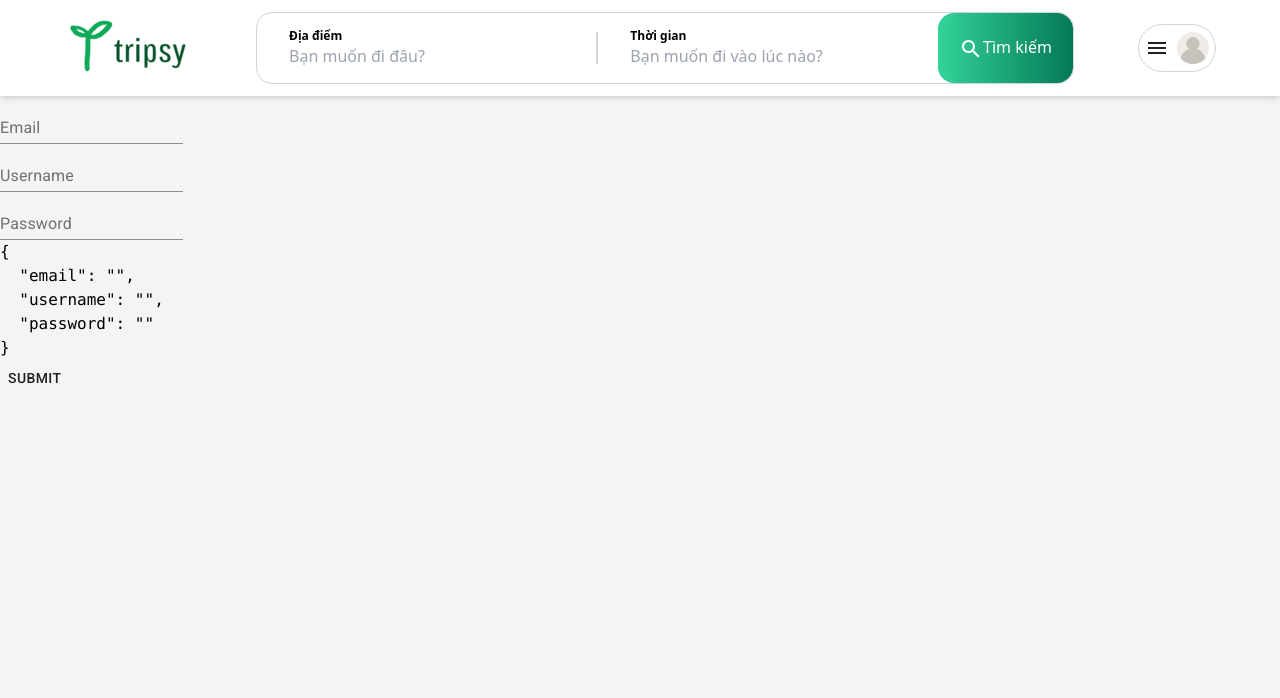
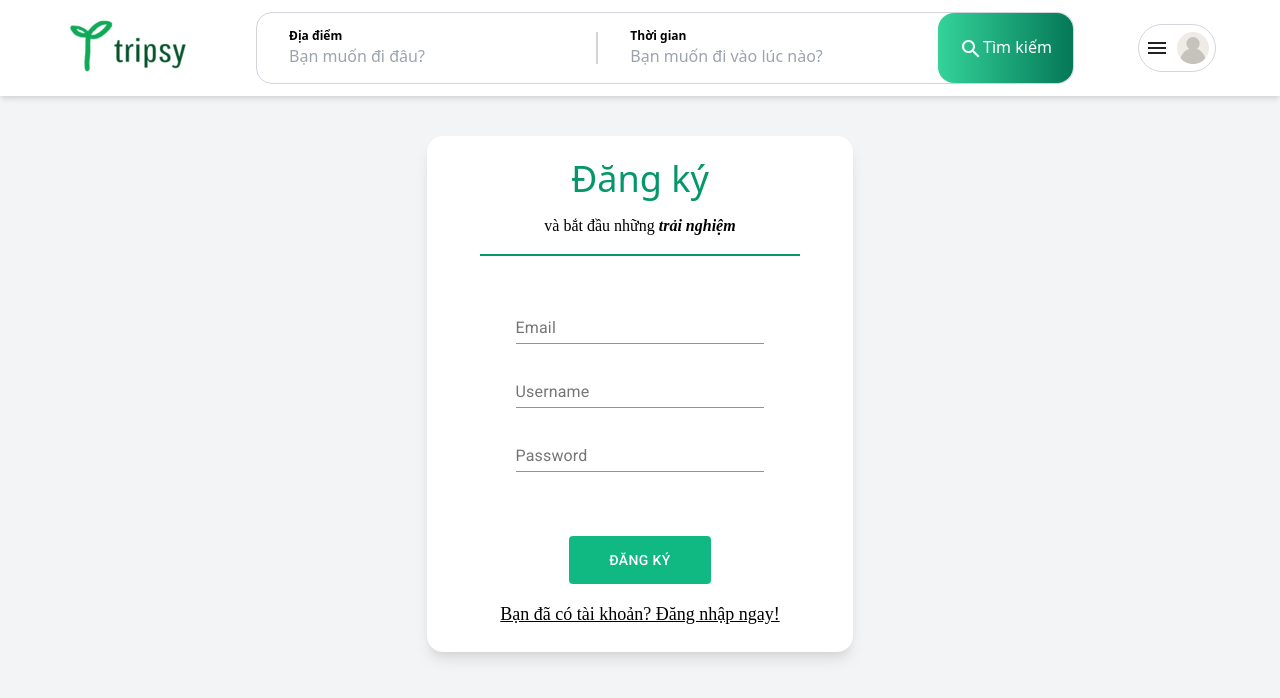
Before and after one commit to tranminhphat/tripsy, a React (Create React App) app: page /register in a window 1280 px wide. Shown: the top 698 px of the page. Built offline with nearby package versions, Linux system fonts and the light colour scheme.

Commit message:
implement register form layout

```diff
--- a/src/components/Header/partials/UserOptions.tsx
+++ b/src/components/Header/partials/UserOptions.tsx
@@ -5,6 +5,7 @@ import { isLoggedIn, logout } from "../../../api/Auth";
 import MenuIcon from "@material-ui/icons/Menu";
 import { Link } from "react-router-dom";
 import SearchIcon from "@material-ui/icons/Search";
+
 interface Props {}
 
 export const UserOptions: React.FC<Props> = () => {
--- a/src/components/LoginForm.tsx
+++ b/src/components/LoginForm.tsx
@@ -39,6 +39,7 @@ export const LoginForm: React.FC<Props> = ({ onSubmit }) => {
             <div className="mt-4 w-7/12">
               <TextField
                 className="w-full"
+                type="password"
                 name="password"
                 label="Password"
                 value={values.password}
@@ -57,7 +58,7 @@ export const LoginForm: React.FC<Props> = ({ onSubmit }) => {
             </div>
             <div className="mt-12 w-4/12 h-12">
               <Button
-                className="w-full h-full focus:outline-none bg-green-600 text-white"
+                className="w-full h-full focus:outline-none bg-green-500 hover:bg-green-700 text-white"
                 type="submit"
               >
                 Đăng nhập
--- a/src/components/RegisterForm.tsx
+++ b/src/components/RegisterForm.tsx
@@ -8,6 +8,16 @@ interface Props {
 
 export const RegisterForm: React.FC<Props> = ({ onSubmit }) => {
   return (
+    <div className="mt-10 flex flex-col items-center justify-center w-1/3 max-w-2xl bg-white shadow-lg rounded-2xl">
+      <div className="text-center mt-4">
+        <h1 className="text-4xl font-normal leading-normal mt-0 mb-2 text-green-600">
+          Đăng ký
+        </h1>
+        <p style={{ fontFamily: "Lora" }}>
+          và bắt đầu những <em className="font-bold">trải nghiệm</em>
+        </p>
+      </div>
+      <div className=" mt-4 w-80 h-px border border-solid border-green-600" />
       <Formik
         initialValues={{ email: "", username: "", password: "" }}
         onSubmit={(values) => {
@@ -15,9 +25,10 @@ export const RegisterForm: React.FC<Props> = ({ onSubmit }) => {
         }}
       >
         {({ values, handleChange, handleBlur }) => (
-        <Form>
-          <div>
+          <Form className="mt-6 w-full flex flex-col items-center justify-center">
+            <div className="mt-4 w-7/12">
               <TextField
+                className="w-full"
                 name="email"
                 label="Email"
                 value={values.email}
@@ -25,8 +36,9 @@ export const RegisterForm: React.FC<Props> = ({ onSubmit }) => {
                 onBlur={handleBlur}
               />
             </div>
-          <div>
+            <div className="mt-4 w-7/12">
               <TextField
+                className="w-full"
                 name="username"
                 label="Username"
                 value={values.username}
@@ -34,8 +46,10 @@ export const RegisterForm: React.FC<Props> = ({ onSubmit }) => {
                 onBlur={handleBlur}
               />
             </div>
-          <div>
+            <div className="mt-4 w-7/12">
               <TextField
+                className="w-full"
+                type="password"
                 name="password"
                 label="Password"
                 value={values.password}
@@ -43,11 +57,27 @@ export const RegisterForm: React.FC<Props> = ({ onSubmit }) => {
                 onBlur={handleBlur}
               />
             </div>
-
-          <pre>{JSON.stringify(values, null, 2)}</pre>
-          <Button type="submit">Submit</Button>
+            <div className="mt-4 w-7/12" />
+            <div className="mt-12 w-4/12 h-12">
+              <Button
+                className="w-full h-full focus:outline-none bg-green-500 hover:bg-green-700 text-white"
+                type="submit"
+              >
+                Đăng ký
+              </Button>
+            </div>
+            <div className="mt-4 mb-6">
+              <a
+                style={{ fontFamily: "Lora" }}
+                className="text-lg underline hover:no-underline hover:text-green-600"
+                href="/"
+              >
+                Bạn đã có tài khoản? Đăng nhập ngay!
+              </a>
+            </div>
           </Form>
         )}
       </Formik>
+    </div>
   );
 };
--- a/src/pages/client/RegisterPage.tsx
+++ b/src/pages/client/RegisterPage.tsx
@@ -19,11 +19,9 @@ export const RegisterPage: React.FC<Props> = ({ history }) => {
   };
 
   return (
-    <div>
+    <div className="flex justify-center">
       <RegisterForm
-        onSubmit={(values: IRegisterForm) => {
-          handleSubmit(values);
-        }}
+        onSubmit={(values: IRegisterForm) => handleSubmit(values)}
       />
     </div>
   );
```
Also changed, not shown: 1 other file (tests, documents, lock files or other folders). Lines whose indentation alone changed are shown as unchanged.
